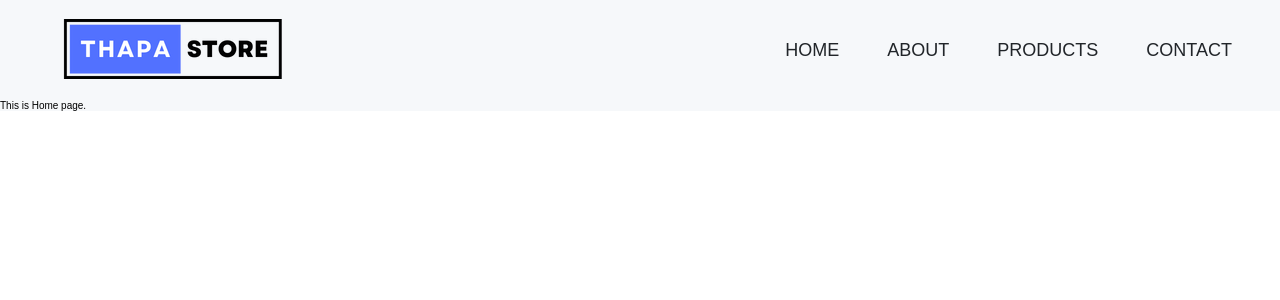
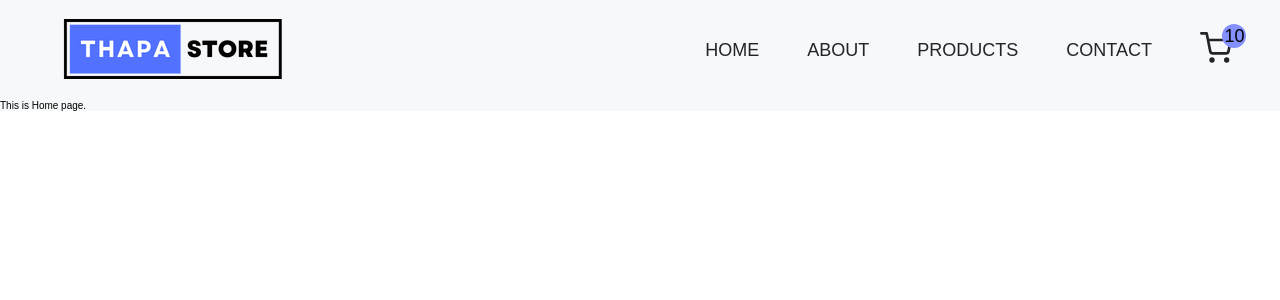
Before and after one commit to samiulh4/react-thapa-ecommerce-app, a React (Create React App) app: page / in a window 1280 px wide. Shown: the top 300 px of the page. Built offline with nearby package versions, Linux system fonts and the light colour scheme.

Commit message:
video 6 11:08

```diff
--- a/src/components/Nav.js
+++ b/src/components/Nav.js
@@ -1,6 +1,8 @@
 import React from "react";
 import styled from "styled-components";
 import {NavLink} from "react-router-dom";
+import { FiShoppingCart } from "react-icons/fi";
+import { CgMenu, CgClose } from "react-icons/cg";
 
 const Nav = () => {
     const Nav = styled.nav`
@@ -179,7 +181,15 @@ const Nav = () => {
                         Contact
                     </NavLink>
                 </li>
+                <li>
+                    <NavLink to="/cart" className="navbar-link cart-trolley--link">
+                        <FiShoppingCart className="cart-trolley" />
+                        <span className="cart-total--item"> 10 </span>
+                    </NavLink>
+                </li>
             </ul>
+            {/* Two button for open and close of menu */}
+
         </div>
     </Nav>
 };
```
Also changed, not shown: guideline.txt (added).
